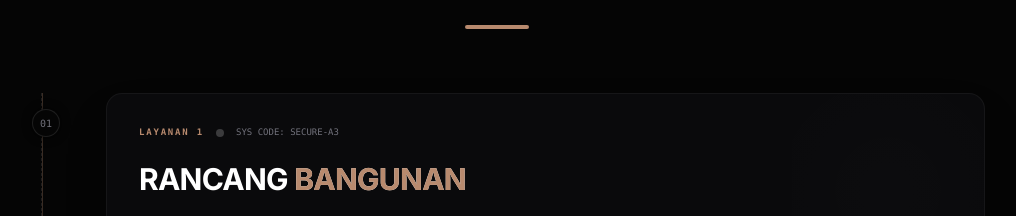
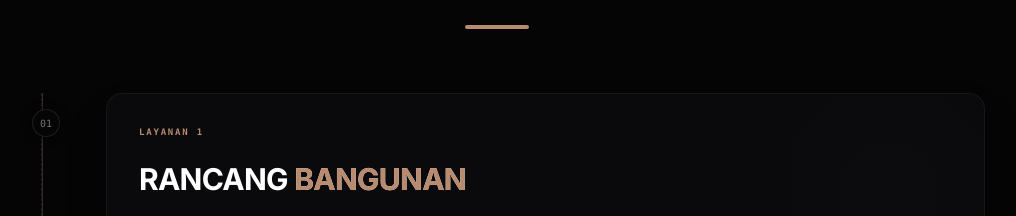
Before and after one commit to chesta-azka/rumah-tropis, a React (Vite) app: page / in a window 1280 px wide. Shown: the part 4688-4904 px from the top of the page, without its empty margins (143-1159 px from the left). Built offline with nearby package versions, Linux system fonts and the light colour scheme; a web font is replaced by a local one.

Commit message:
feat(ui): hide system code in services for arsitetika template

```diff
--- a/src/components/ServicesSection.tsx
+++ b/src/components/ServicesSection.tsx
@@ -241,8 +241,12 @@ export default function ServicesSection() {
                       >
                         {service.subtitle || `LAYANAN DIREGSI 0${index + 1}`}
                       </span>
-                      <div className="w-2 h-2 rounded-full bg-white/20" />
-                      <span className="text-[9px] font-mono text-zinc-500 uppercase">SYS CODE: SECURE-A3</span>
+                      {activeTemplate !== "arsitetika-studio" && (
+                        <>
+                          <div className="w-2 h-2 rounded-full bg-white/20" />
+                          <span className="text-[9px] font-mono text-zinc-500 uppercase">SYS CODE: SECURE-A3</span>
+                        </>
+                      )}
                     </div>
 
                     {/* Gradient Splitted Big Heading */}
```
